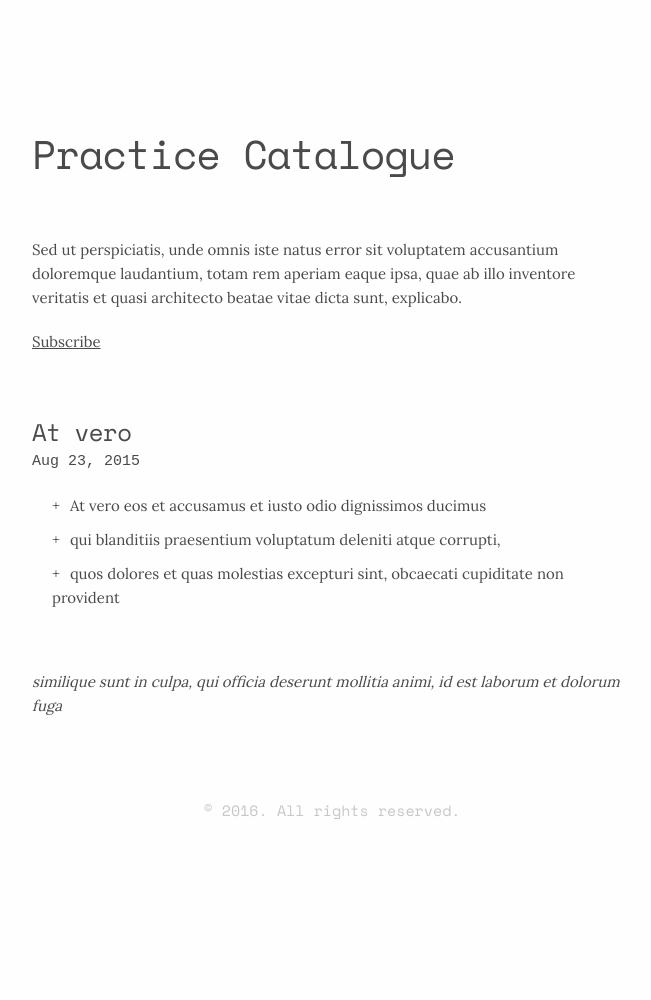
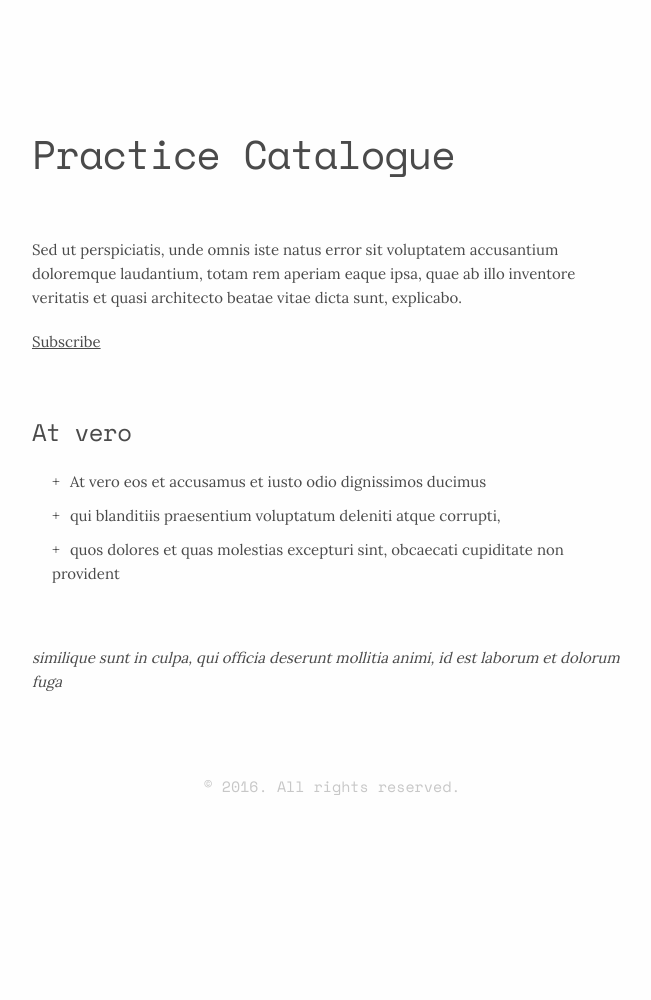
Before and after one commit to brandonkreitler/brandonkreitler.github.io, a Jekyll site: the page built from _posts/2016-08-23-vero.md, in a window 1280 px wide. Shown: the whole page, without its empty margins (308-959 px from the left). Built offline with Jekyll 4.4.1, drawn with Linux system fonts in a browser that asks for light colours.

Commit message:
Update post.html

```diff
--- a/_layouts/post.html
+++ b/_layouts/post.html
@@ -12,7 +12,6 @@ layout: default
     <article>
       <header>
         <a href="{{ page.url | prepend: site.baseurl }}"><h5>{{ page.title | escape }}</h5></a>
-        <div class="date">{{ page.date | date: "%b %-d, %Y" }}</div>
       </header>
       {{ content }}
     </article>
```
